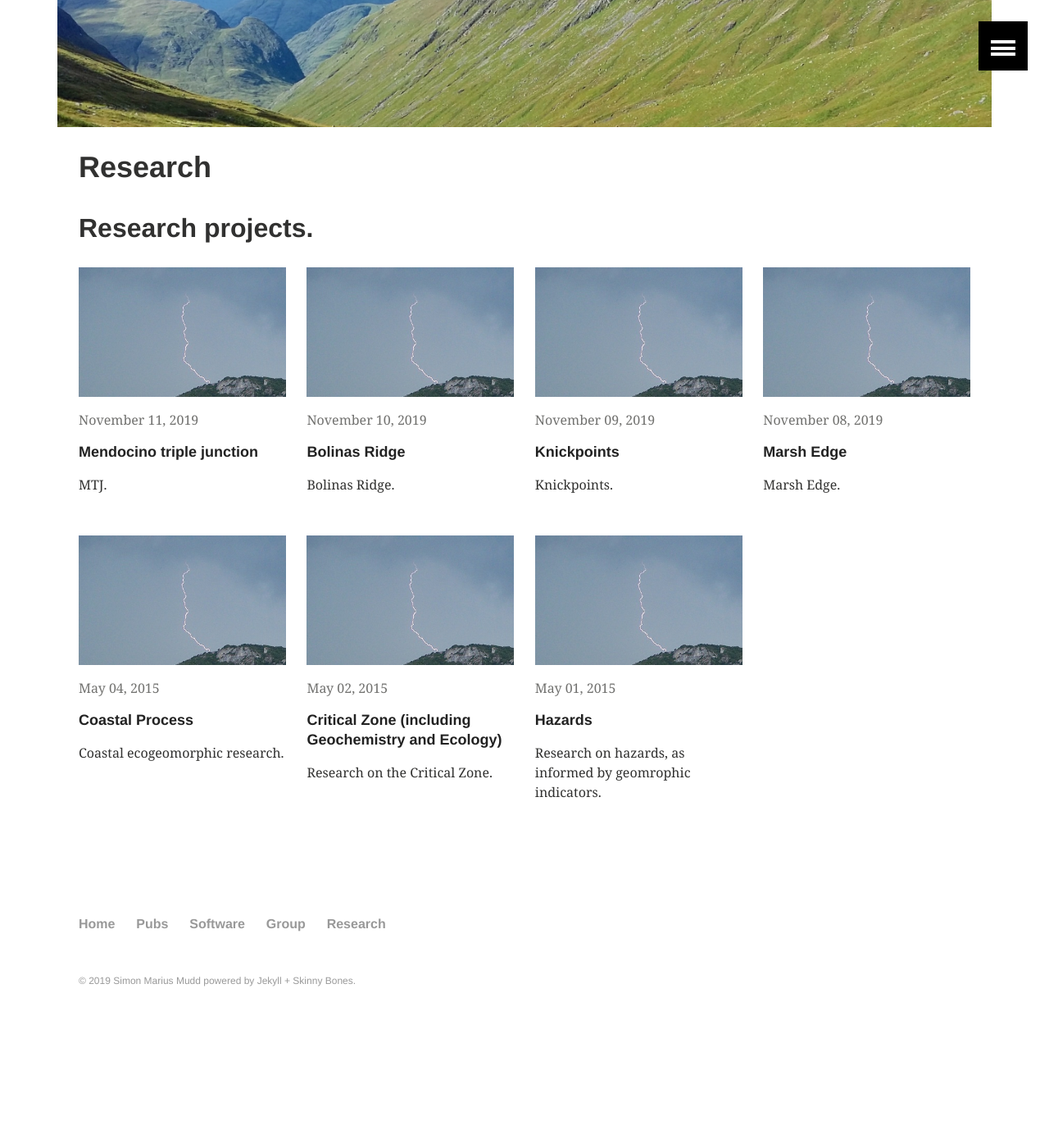
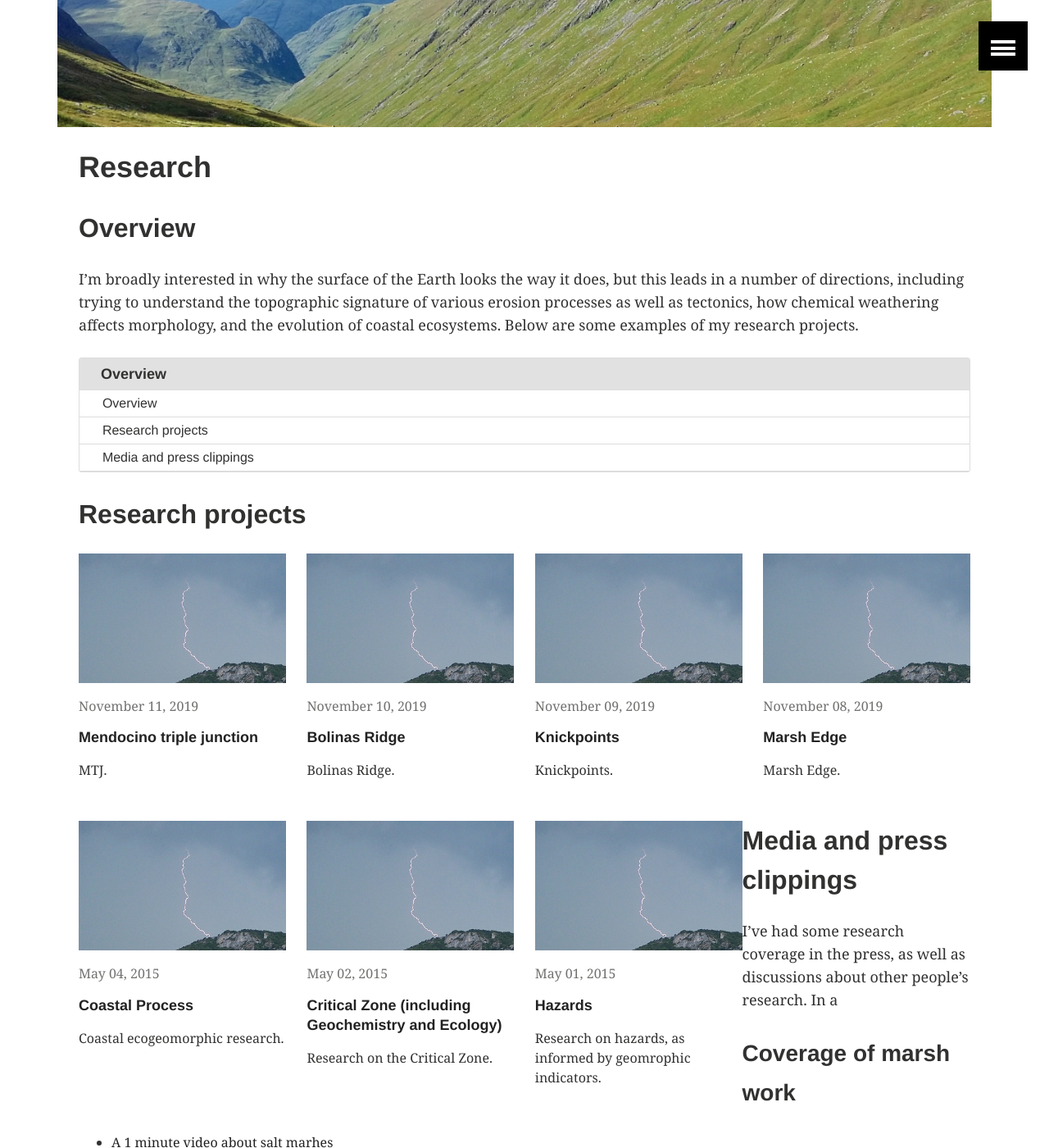
Before and after one commit to simon-m-mudd/simon-m-mudd.github.io, a Jekyll site: the page built from research/index.md, in a window 1280 px wide and 1400 px high, scrolled down 271 px. Shown: the whole window at 82% size. Built offline with Jekyll 4.4.1, drawn with Linux system fonts in a browser that asks for light colours; before the commit the page ends 1553 px from its top, so only the background shows below that; some of the changed text lies outside the part shown.

Commit message:
Updating the research page

```diff
--- a/research/index.md
+++ b/research/index.md
@@ -3,16 +3,44 @@ layout: archive
 title: "Research"
 date: 2015-07-15
 modified:
-excerpt: "Research projects."
+excerpt:
 tags: []
 image:
-  feature: black_mount_banner.jpg
+  feature: Black_mount_banner.jpg
   teaser: ChiFia_400x250.jpg
 ---
 
+## Overview
+
+I'm broadly interested in why the surface of the Earth looks the way it does, but this leads in a number of directions, including trying to understand the topographic signature of various erosion processes as well as tectonics, how chemical weathering affects morphology, and the evolution of coastal ecosystems. Below are some examples of my research projects.
+
+{% include toc.html %}
+
+## Research projects
 
 <div class="tiles">
 {% for post in site.categories.research %}
   {% include post-grid.html %}
 {% endfor %}
 </div><!-- /.tiles -->
+
+## Media and press clippings
+
+I've had some research coverage in the press, as well as discussions about other people's research. In a
+
+### Coverage of marsh work
+
+* [A 1 minute video about salt marhes](http://www.nutshell-videos.ed.ac.uk/simon-mudd-the-life-and-death-of-salt-marshes/)
+* [An article about salt marsh carbon](http://news.trust.org//item/?map=salt-marshes-to-absorb-carbon-to-2050-but-emit-it-later)
+* [Another article about salt marsh carbon](https://phys.org/news/2012-09-salt-marsh-carbon-role-climate.html)
+* [A comment on a recent paper](https://www.smithsonianmag.com/smithsonian-institution/marshes-grow-stronger-when-faced-increased-carbon-dioxide-180973267/)
+* [A podcast on a recent study (starts at 00:46)](https://www.nature.com/articles/d41586-019-00804-8)
+
+### Our Antarctic study
+
+* [What Antarctical looked like before the ice sheets](https://www.usnews.com/science/articles/2009/06/04/alpine-antarctica-before-the-ice)
+
+### Miscelaneous
+
+* [A general piece from the EGU blog](https://blogs.egu.eu/geolog/2013/06/21/geotalk-simon-mudd/)
+* [Comment on rock arches](https://www.bbc.co.uk/news/science-environment-28365410)
```
Also changed, not shown: software/index.md (+1 -1 lines).
